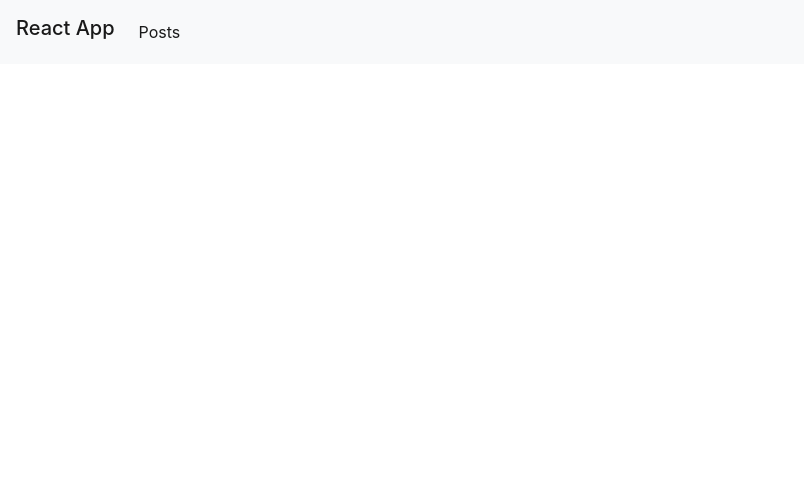
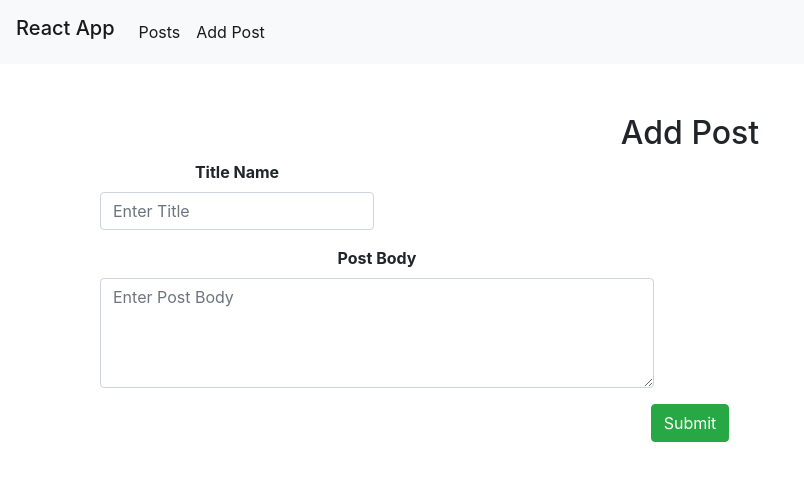
Before and after one commit to jitendershahi/ToDo-APP, a React (Create React App) app: page /add-post in a window 1280 px wide. Shown: the top 480 px of the page, without its empty margins (0-804 px from the left). Built offline with nearby package versions, Linux system fonts and the light colour scheme.

Commit message:
feature:create add post form

```diff
--- /dev/null
+++ b/src/components/input/input.js
@@ -0,0 +1,23 @@
+import React from 'react'
+
+
+export const Input = (props) => {
+    let wrapperClass = "form-group"
+
+    return (
+        <div className={wrapperClass}>
+        <b><label htmlFor={props.htmlname}>{props.label}</label></b>
+        <div>
+          <input type="text"
+              value={props.value}
+              placeholder={props.placeholder}
+              name={props.name}
+              onChange={props.clicked}
+              className="form-control"/>
+          </div>
+          <div className="text-danger">{props.errorname.title}</div>
+      </div>
+    )
+}
+
+export default Input;
--- /dev/null
+++ b/src/components/textarea/textarea.js
@@ -0,0 +1,25 @@
+import React from 'react'
+
+
+export const TextArea = (props) => {
+    let wrapperClass = "form-group"
+
+    return (
+        <div className={wrapperClass}>
+        <b><label htmlFor={props.htmlname}>{props.label}</label></b>
+        <div>
+          <textarea type="text"
+              cols="50" rows="4"
+              value={props.value}
+              placeholder={props.placeholder}
+              name={props.name}
+              onChange={props.clicked}
+              className="form-control">
+              </textarea>
+          </div>
+          <div className="text-danger">{props.errorname.body}</div>
+      </div>
+    )
+}
+
+export default TextArea;
--- /dev/null
+++ b/src/container/addpost/addpost.css
@@ -0,0 +1,6 @@
+.form {
+    margin-top: 50px;
+    flex-direction: column;
+    justify-content: center;
+    margin-left: 100px;
+}
--- /dev/null
+++ b/src/container/addpost/addpost.js
@@ -0,0 +1,87 @@
+import React,{ Component } from 'react'
+import Input  from '../../components/input/input';
+import TextArea from '../../components/textarea/textarea';
+
+import './addpost.css';
+
+export class AddPost extends Component {
+    state = {
+        postForm:{
+            title:'',
+            body:''
+        },
+        error:{}
+    }
+
+    handleForm = (event) =>{
+        let field = event.target.name
+        let value = event.target.value
+
+        let form = { ...this.state.postForm }
+
+        form[field] = value
+        this.setState({ postForm : form})
+    }
+
+    checkValidity = () => {
+        let isValid = true
+
+        let errorform = { ...this.state.error }
+
+        if(this.state.postForm.title.length < 6){
+            errorform.title = "Please enter atleast 5 character"
+            isValid = false
+        }
+
+        if(this.state.postForm.body.length < 10){
+            errorform.body = "Please enter some character in post body"
+            isValid = false
+        }
+
+        this.setState({ error : errorform})
+        return isValid
+
+    }
+
+    submitForm = (event) => {
+        event.preventDefault()
+        if(!this.checkValidity()) return;
+        console.log(this.state.postForm)
+    }
+
+
+    render() {
+        return(
+            <div>
+               <form className="form">
+                    <h2>Add Post</h2>
+                        <div className="input-group" >
+                            <Input htmlname="Title name"
+                            label="Title Name"
+                            value={this.state.postForm.title}
+                            placeholder="Enter Title"
+                            name="title"
+                            clicked={(event) => this.handleForm(event)}
+                            errorname={this.state.error}  />
+                        </div>
+
+                        <div className="input-group">
+                            <TextArea htmlname="post body"
+                            label="Post Body"
+                            value={this.state.postForm.body}
+                            placeholder="Enter Post Body"
+                            name="body"
+                            clicked={(event) => this.handleForm(event)}
+                            errorname={this.state.error}  />
+                        </div>
+
+                        <button type="button" onClick={(event) =>this.submitForm(event)} className="btn btn-success">Submit</button>
+                </form>
+
+            </div>
+        )
+    }
+}
+
+
+export default AddPost;
--- /dev/null
+++ b/src/container/header/header.css
@@ -0,0 +1,3 @@
+a.active:hover {
+    background: red;
+}
--- a/src/container/header/header.js
+++ b/src/container/header/header.js
@@ -13,6 +13,9 @@ export class Header extends Component {
                         <li className="nav-item active">
                             <NavLink to="/posts" className="nav-link">Posts</NavLink>
                         </li>
+                        <li className="nav-item active">
+                            <NavLink to="/add-post" className="nav-link">Add Post</NavLink>
+                        </li>
                         </ul>
                     </div>
                 </nav>
--- a/src/routes/route.js
+++ b/src/routes/route.js
@@ -1,7 +1,8 @@
 import React, { Component } from 'react'
 
-import { Route, Switch } from 'react-router-dom'
+import { Route, Switch, Redirect } from 'react-router-dom'
 import Posts from '../container/posts/posts'
+import  AddPost  from '../container/addpost/addpost';
 
 export class Routes extends Component {
     render() {
@@ -9,6 +10,8 @@ export class Routes extends Component {
             <div>
                 <Switch>
                     <Route path="/posts" component={Posts}/>
+                    <Route path="/add-post" component={AddPost}/>
+                    <Redirect from="/" to="/posts" />
                 </Switch>
             </div>
         )
```
Also changed, not shown: src/components/input/input.css (added), src/components/textarea/textarea.css (added).
